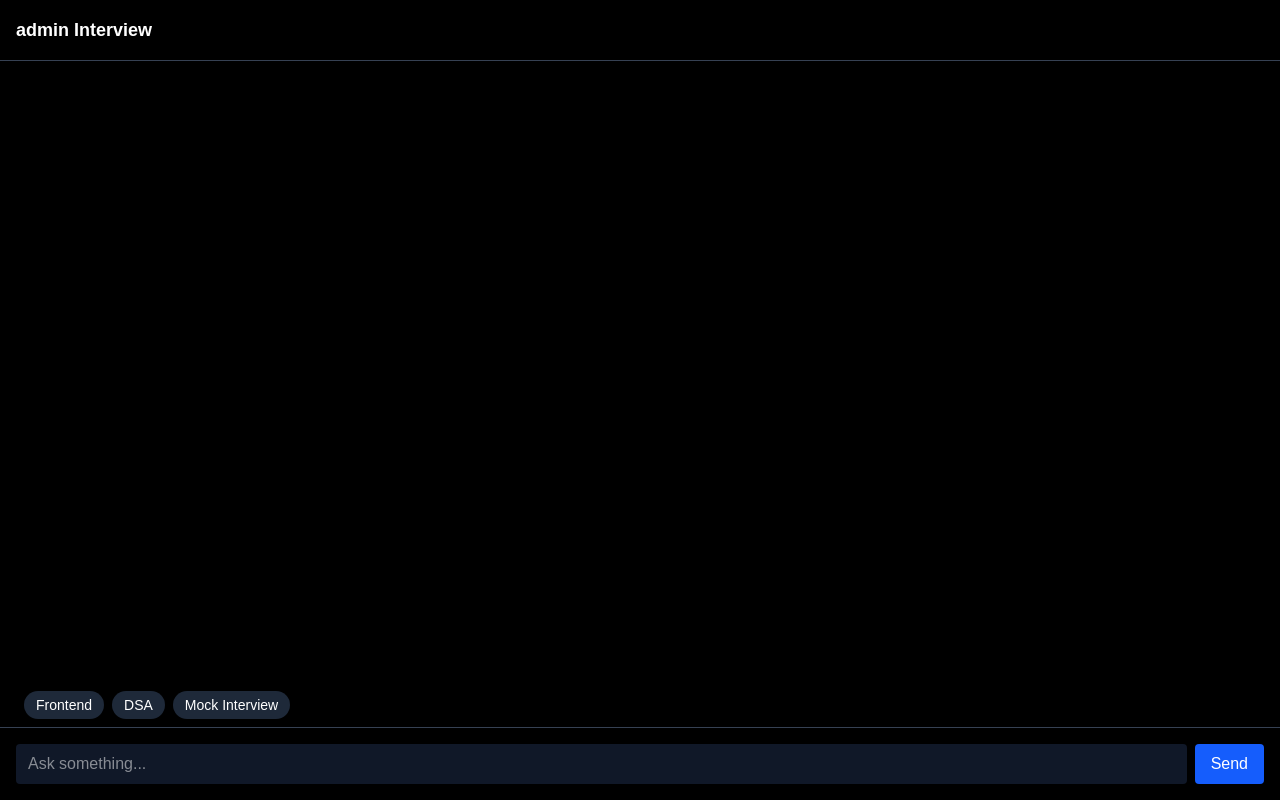
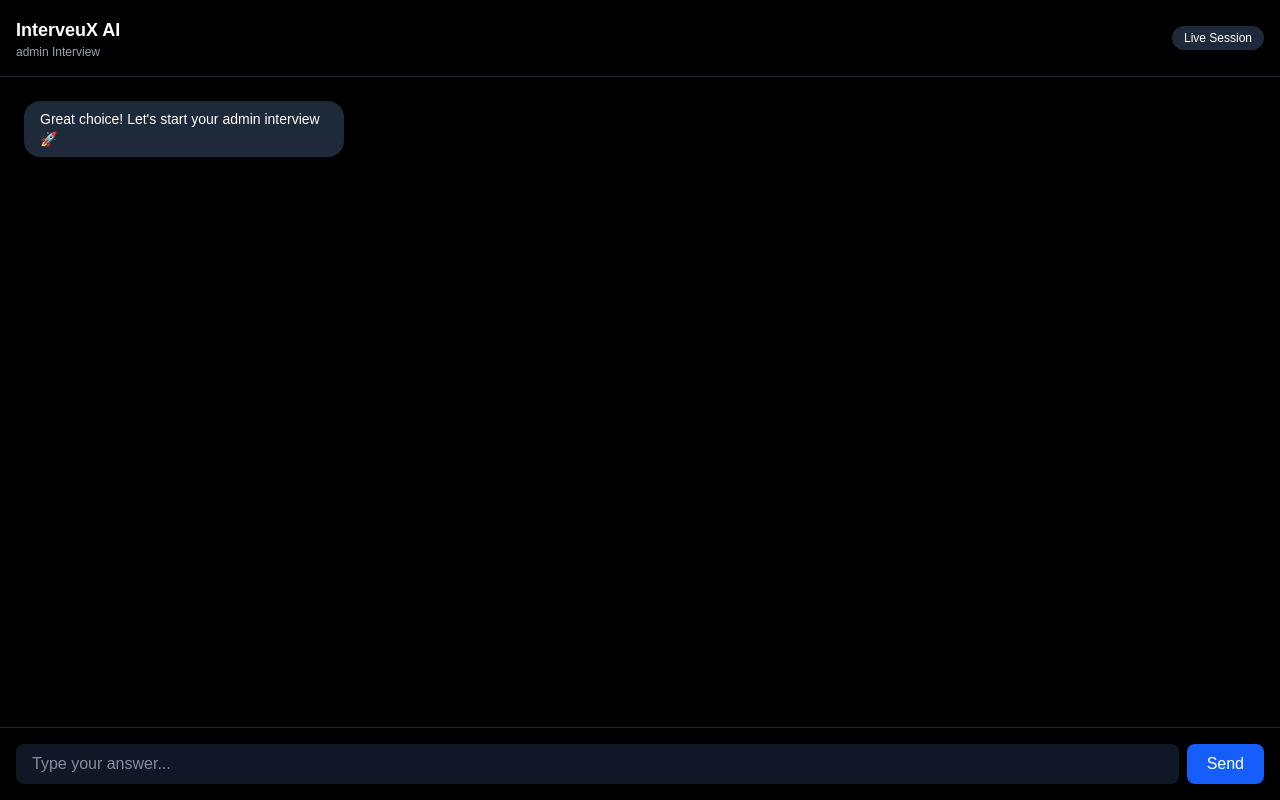
Before and after one commit to sandeepkumar23f/IntervueX.ai, a Next.js app: page /chat in a window 1280 px wide. Built offline with nearby package versions, Linux system fonts and the light colour scheme; no server answers; sample sign-in values are in the browser's storage.

Commit message:
added the providers page for google auth

```diff
--- a/app/chat/page.tsx
+++ b/app/chat/page.tsx
@@ -1,72 +1,150 @@
 "use client";
 
-import { useEffect, useState } from "react";
+import { useEffect, useRef, useState } from "react";
 import ProtectedRoute from "@/components/ProtectedRoute";
+
+type Message = {
+  role: "user" | "ai";
+  content: string;
+};
 
 export default function ChatPage() {
   const [role, setRole] = useState("");
-  const [messages, setMessages] = useState<string[]>([]);
+  const [messages, setMessages] = useState<Message[]>([]);
   const [input, setInput] = useState("");
+  const [loading, setLoading] = useState(false);
 
+  const bottomRef = useRef<HTMLDivElement>(null);
+
+  // 🔥 Load role + initial AI message
   useEffect(() => {
     const savedRole = localStorage.getItem("role");
-    if (savedRole) setRole(savedRole);
+
+    if (savedRole) {
+      setRole(savedRole);
+
+      if (savedRole === "custom") {
+        setMessages([
+          {
+            role: "ai",
+            content:
+              "Hey 👋 I'm your AI interviewer. Tell me what you'd like to prepare for.",
+          },
+        ]);
+      } else {
+        setMessages([
+          {
+            role: "ai",
+            content: `Great choice! Let's start your ${savedRole} interview 🚀`,
+          },
+        ]);
+      }
+    }
   }, []);
 
+  // 🔥 Auto scroll
+  useEffect(() => {
+    bottomRef.current?.scrollIntoView({ behavior: "smooth" });
+  }, [messages, loading]);
+
   const sendMessage = () => {
-    if (!input) return;
+    if (!input.trim()) return;
 
-    setMessages((prev) => [...prev, input]);
+    const userMsg: Message = { role: "user", content: input };
+    const newMessages = [...messages, userMsg];
+
+    setMessages(newMessages);
     setInput("");
+    setLoading(true);
+
+    // 🔥 Fake AI response (replace later with backend)
+    setTimeout(() => {
+      let reply = "Tell me more.";
+
+      if (role === "custom") {
+        reply = "Nice 👍 What specific topic or role do you want to focus on?";
+      } else if (role === "Frontend Developer") {
+        reply = "Let's start with React. What is Virtual DOM?";
+      } else if (role === "DSA") {
+        reply = "Solve this: Find the first non-repeating character in a string.";
+      }
+
+      setMessages([
+        ...newMessages,
+        { role: "ai", content: reply },
+      ]);
+
+      setLoading(false);
+    }, 1000);
   };
 
   return (
     <ProtectedRoute>
-      <div className="min-h-screen bg-black text-white flex flex-col">
+      <div className="h-screen flex flex-col bg-black text-white">
 
-        {/* Header */}
-        <div className="p-4 border-b border-gray-700">
-          <h1 className="text-lg font-semibold">
-            {role} Interview
-          </h1>
+        {/* 🔥 Header */}
+        <div className="p-4 border-b border-gray-800 flex justify-between items-center">
+          <div>
+            <h1 className="font-semibold text-lg">InterveuX AI</h1>
+            <p className="text-xs text-gray-400">
+              {role === "custom" ? "Custom Session" : role + " Interview"}
+            </p>
+          </div>
+
+          <span className="text-xs bg-gray-800 px-3 py-1 rounded-full">
+            Live Session
+          </span>
         </div>
 
-        {/* Messages */}
-        <div className="flex-1 p-4 overflow-y-auto">
-          {messages.map((msg, i) => (
-            <div key={i} className="mb-2">
-              <div className="bg-gray-800 p-2 rounded w-fit">
-                {msg}
+        {/* 🔥 Chat Area */}
+        <div className="flex-1 overflow-y-auto p-6 space-y-4">
+
+          {messages.map((msg, index) => (
+            <div
+              key={index}
+              className={`flex ${
+                msg.role === "user" ? "justify-end" : "justify-start"
+              }`}
+            >
+              <div
+                className={`px-4 py-2 rounded-2xl max-w-xs text-sm ${
+                  msg.role === "user"
+                    ? "bg-blue-600"
+                    : "bg-gray-800"
+                }`}
+              >
+                {msg.content}
               </div>
             </div>
           ))}
+
+          {/* 🔥 Typing indicator */}
+          {loading && (
+            <div className="flex justify-start">
+              <div className="bg-gray-800 px-4 py-2 rounded-2xl text-sm animate-pulse">
+                AI is typing...
+              </div>
+            </div>
+          )}
+
+          <div ref={bottomRef} />
         </div>
 
-        {/* Suggested Buttons (YOUR CODE HERE ✅) */}
-        <div className="px-6 pb-2 flex gap-2 flex-wrap">
-          {["Frontend", "DSA", "Mock Interview"].map((item) => (
-            <button
-              key={item}
-              onClick={() => setInput(item)}
-              className="bg-gray-800 px-3 py-1 rounded-full text-sm hover:bg-gray-700"
-            >
-              {item}
-            </button>
-          ))}
-        </div>
 
-        {/* Input */}
-        <div className="p-4 flex gap-2 border-t border-gray-700">
+
+        {/* 🔥 Input Box */}
+        <div className="p-4 border-t border-gray-800 flex gap-2">
           <input
             value={input}
             onChange={(e) => setInput(e.target.value)}
-            className="flex-1 bg-gray-900 px-3 py-2 rounded"
-            placeholder="Ask something..."
+            onKeyDown={(e) => e.key === "Enter" && sendMessage()}
+            className="flex-1 bg-gray-900 px-4 py-2 rounded-lg outline-none focus:ring-2 focus:ring-blue-600"
+            placeholder="Type your answer..."
           />
 
           <button
             onClick={sendMessage}
-            className="bg-blue-600 px-4 rounded"
+            className="bg-blue-600 px-5 rounded-lg hover:bg-blue-700 transition"
           >
             Send
           </button>
--- a/app/layout.tsx
+++ b/app/layout.tsx
@@ -1,6 +1,7 @@
 import type { Metadata } from "next";
 import { Geist, Geist_Mono } from "next/font/google";
 import "./globals.css";
+import { Providers } from "./providers"; // ✅ Import the Providers component
 
 const geistSans = Geist({
   variable: "--font-geist-sans",
@@ -27,7 +28,7 @@
       <body
         className={`${geistSans.variable} ${geistMono.variable} antialiased`}
       >
-        {children}
+        <Providers>{children}</Providers> {/* ✅ Wrap children with Providers */}
       </body>
     </html>
   );
--- a/app/login/page.tsx
+++ b/app/login/page.tsx
@@ -5,6 +5,7 @@
 import { faGoogle, faGithub } from "@fortawesome/free-brands-svg-icons";
 import { useRouter } from "next/navigation";
 import { useState } from "react";
+import { GoogleLogin } from '@react-oauth/google';
 
 export default function Login() {
   const router = useRouter();
@@ -18,8 +19,7 @@
   const [errorMessage, setErrorMessage] = useState("");
   const [successMessage, setSuccessMessage] = useState("");
 
-  const API =
-    process.env.NEXT_PUBLIC_BACKEND_URL || "http://localhost:5000";
+  const API = process.env.NEXT_PUBLIC_BACKEND_URL || "http://localhost:5000";
 
   const handleChange = (e: React.ChangeEvent<HTMLInputElement>) => {
     setUserData({
@@ -80,6 +80,48 @@
     }
   };
 
+  const handleGoogleSuccess = async (credentialResponse: any) => {
+    setLoading(true);
+    setErrorMessage("");
+
+    console.log("Google credential received:", credentialResponse);
+
+    try {
+      const res = await fetch(`${API}/api/auth/google`, {
+        method: "POST",
+        credentials: "include",
+        headers: { "Content-Type": "application/json" },
+        body: JSON.stringify({ token: credentialResponse.credential }),
+      });
+
+      const result = await res.json();
+
+      if (result.success) {
+        if (result.token) {
+          localStorage.setItem("token", result.token);
+        }
+
+        setSuccessMessage("Google login successful 🎉 Redirecting...");
+
+        setTimeout(() => {
+          router.push("/interview");
+        }, 1000);
+      } else {
+        setErrorMessage(result.message || "Google login failed");
+        console.error("Backend error:", result);
+      }
+    } catch (error) {
+      console.error("Google login error:", error);
+      setErrorMessage("Failed to login with Google. Please try again.");
+    } finally {
+      setLoading(false);
+    }
+  };
+
+  const handleGoogleError = () => {
+    setErrorMessage("Google sign in failed. Please try again.");
+  };
+
   return (
     <>
       <div className="fixed top-0 w-full h-16 flex items-center px-8 bg-white shadow-sm text-black font-bold text-2xl z-50">
@@ -88,7 +130,6 @@
 
       <div className="min-h-[calc(100vh-64px)] pt-16 flex items-center justify-center bg-linear-to-r from-blue-500 to-gray-500">
         <div className="w-full max-w-md bg-white text-black rounded-lg p-8 shadow-md">
-
           <h1 className="text-2xl text-center font-bold mb-3">
             Login to your account
           </h1>
@@ -100,6 +141,7 @@
             <p className="text-green-600 text-sm text-center mb-2">{successMessage}</p>
           )}
 
+          <form onSubmit={(e) => { e.preventDefault(); handleLogin(); }}>
             <div className="mb-4">
               <label>Email</label>
               <input
@@ -125,25 +167,23 @@
             </div>
 
             <div className="text-right mb-4">
-            <button className="text-sm text-blue-600 hover:underline">
+              <button type="button" className="text-sm text-blue-600 hover:underline">
                 Forgot password?
               </button>
             </div>
 
             <button
-            onClick={handleLogin}
+              type="submit"
               disabled={loading}
               className="w-full h-10 bg-blue-600 text-white rounded-md hover:bg-blue-700 transition"
             >
               {loading ? "Logging in..." : "Login"}
             </button>
+          </form>
 
           <p className="text-center text-gray-400 my-4">OR</p>
 
-          <button className="w-full h-10 flex items-center justify-center gap-2 bg-amber-300 rounded-md border mb-3 hover:bg-amber-400 transition">
-            <FontAwesomeIcon icon={faGoogle} className="h-4 w-4" />
-            Continue with Google
-          </button>
+
 
           <button className="w-full h-10 flex items-center justify-center gap-2 bg-gray-300 rounded-md border hover:bg-gray-400 transition">
             <FontAwesomeIcon icon={faGithub} className="h-4 w-4" />
@@ -155,7 +195,6 @@
               Don&apos;t have an account? Sign Up
             </Link>
           </div>
-
         </div>
       </div>
     </>
--- /dev/null
+++ b/app/providers.tsx
@@ -0,0 +1,17 @@
+"use client";
+
+import { GoogleOAuthProvider } from '@react-oauth/google';
+
+export function Providers({ children }: { children: React.ReactNode }) {
+  const googleClientId = process.env.NEXT_PUBLIC_GOOGLE_CLIENT_ID;
+
+  if (!googleClientId) {
+    console.error('❌ NEXT_PUBLIC_GOOGLE_CLIENT_ID is not defined in environment variables');
+  }
+
+  return (
+    <GoogleOAuthProvider clientId={googleClientId || ''}>
+      {children}
+    </GoogleOAuthProvider>
+  );
+}
--- a/package.json
+++ b/package.json
@@ -12,6 +12,7 @@
     "@fortawesome/fontawesome-svg-core": "^7.2.0",
     "@fortawesome/free-brands-svg-icons": "^7.2.0",
     "@fortawesome/react-fontawesome": "^3.2.0",
+    "@react-oauth/google": "^0.13.5",
     "next": "16.1.6",
     "react": "19.2.3",
     "react-dom": "19.2.3",
```
Also changed, not shown: 1 other file (tests, documents, lock files or other folders). Lines whose indentation alone changed are shown as unchanged.
